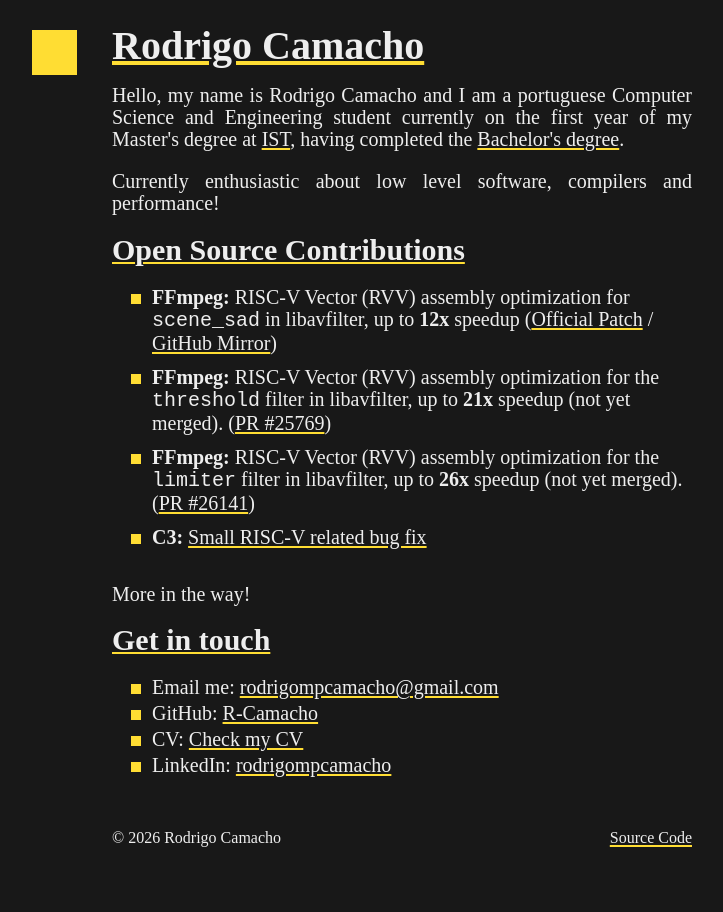
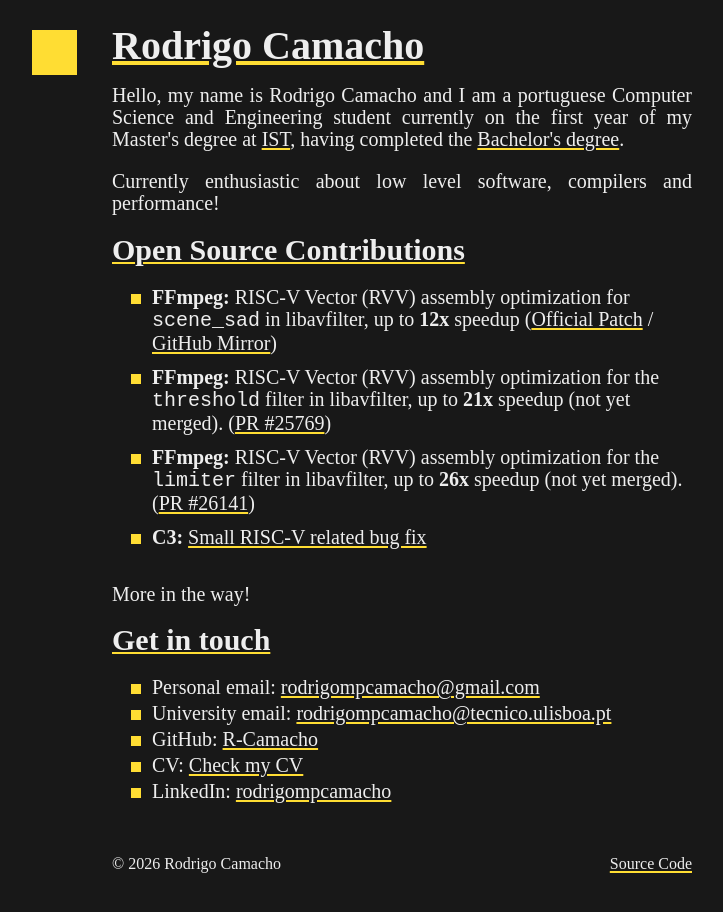
Before and after one commit to R-Camacho/website, a plain HTML site: page index.html in a window 1280 px wide. Shown: the whole page, without its empty margins (238-961 px from the left). Drawn offline with Linux system fonts and the light colour scheme.

Commit message:
Add uni email

```diff
--- a/index.html
+++ b/index.html
@@ -36,7 +36,8 @@
 
         <h2><a href="#contact">Get in touch</a></h2>
         <ul>
-            <li>Email me: <a href="mailto:rodrigompcamacho@gmail.com">rodrigompcamacho@gmail.com</a></li>
+            <li>Personal email: <a href="mailto:rodrigompcamacho@gmail.com">rodrigompcamacho@gmail.com</a></li>
+            <li>University email: <a href="mailto:rodrigompcamacho@tecnico.ulisboa.pt">rodrigompcamacho@tecnico.ulisboa.pt</a></li>
             <li>GitHub: <a href="https://github.com/R-Camacho" target="_blank">R-Camacho</a></li>
             <li>CV: <a href="cv.pdf">Check my CV</a></li>
             <li>LinkedIn: <a href="https://www.linkedin.com/in/rodrigompcamacho" target="_blank">rodrigompcamacho</a></li>
```
